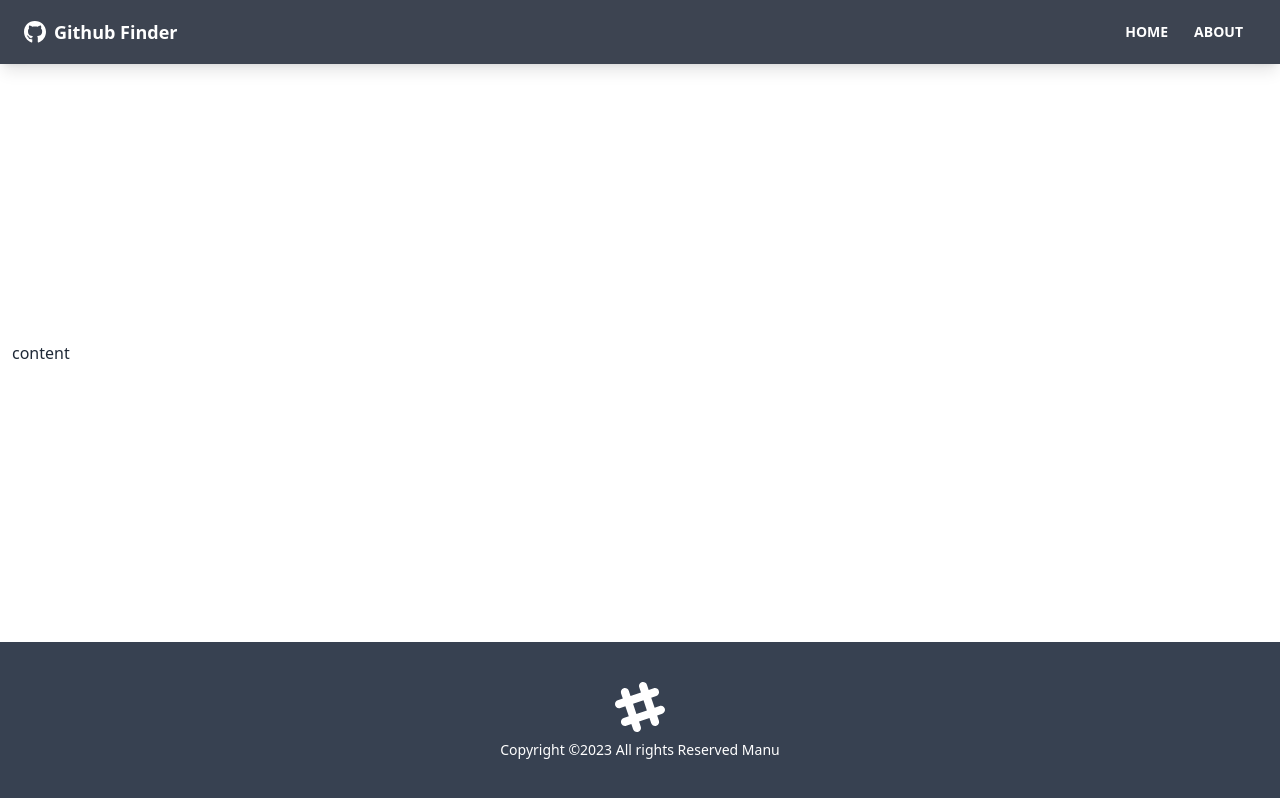
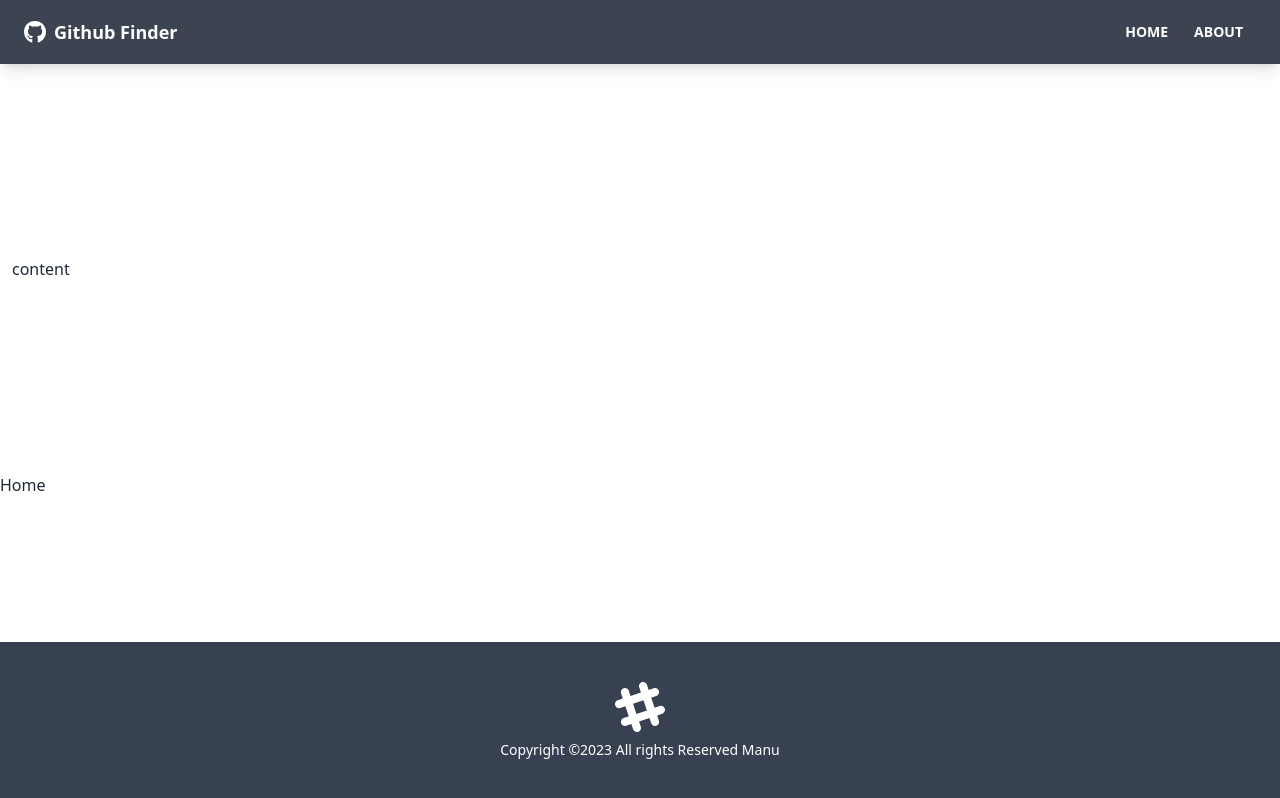
Before and after one commit to Emmanuel687/Api, a React (Create React App) app: page / in a window 1280 px wide. Built offline with nearby package versions, Linux system fonts and the light colour scheme.

Commit message:
Dev:-Created All Routes

```diff
--- a/src/App.js
+++ b/src/App.js
@@ -1,4 +1,4 @@
-import { BrowserRouter as Router, Route } from "react-router-dom";
+import { BrowserRouter as Router, Route, Routes } from "react-router-dom";
 import Home from "./Pages/Home";
 import About from "./Pages/About";
 import NotFound from "./Pages/NotFound";
@@ -12,6 +12,13 @@
         <Navbar></Navbar>
 
         <main className="container mx-auto px-3 pb-12">content</main>
+        <Routes>
+          <Route path="/" element={<Home></Home>}></Route>
+          <Route path="/about" element={<About></About>}></Route>
+          <Route path="/notfound" element={<NotFound></NotFound>}></Route>
+          <Route path="/*" element={<NotFound></NotFound>}></Route>
+
+        </Routes>
         <Footer></Footer>
 
       </div>
```
